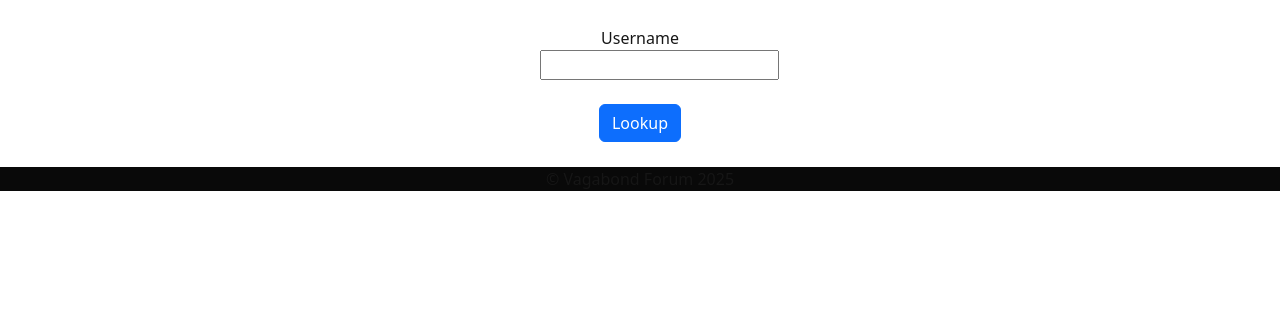
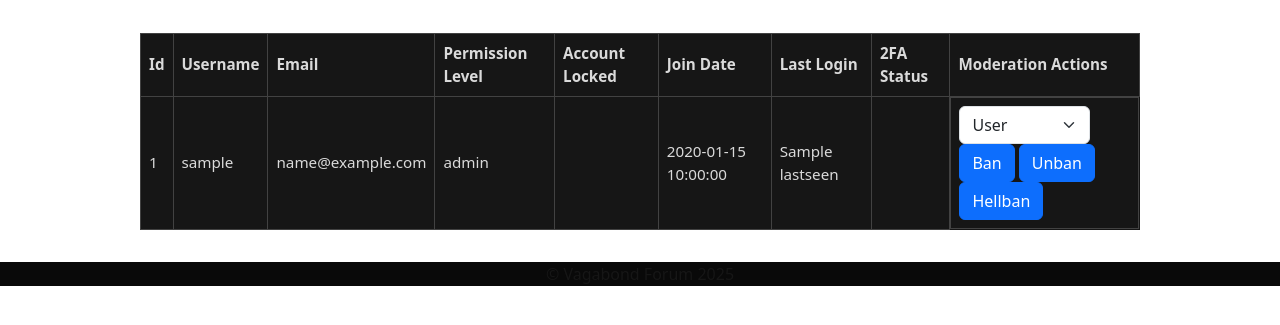
Before and after one commit to daylightInitiative/Vagabond-Forum, a Python web app: template vagabond/templates/admin_panel.html in a window 1280 px wide. Shown: the part 69-394 px from the top of the page. Run offline with Jinja, Linux system fonts and the light colour scheme; the template is opened without the code that fills it: most values are stand-ins (such as "Sample title", 1, 10 or a date in 2020); some libraries are stand-ins or nearby versions.

Commit message:
Simplified and hardened session setup route from query params->cookie approach, added a basic admin view table of users

```diff
--- a/vagabond/analytics/routes.py
+++ b/vagabond/analytics/routes.py
@@ -11,7 +11,7 @@
 log = logging.getLogger(__name__)
 
 @analytics_bp.route('/get_analytics_data', methods=['GET'])
-@requires_permission([Perms.ADMIN, Perms.MODERATOR])
+@requires_permission([Perms.ADMIN])
 def send_analytics_data():
     if request.method == "GET":
         abort_if_not_signed_in()
@@ -69,8 +69,9 @@
         # for right now before we get more "advanced" analytics
         # we're just going to track if the user is_online or not.
         analytics_data = request.get_json()
+        exit_page_path = analytics_data.get("exitpage")
 
-        exit_page_path = analytics_data.get("exitpage")
+
 
         # save exit page data
         db.write(query_str="""
--- a/vagabond/profile/module.py
+++ b/vagabond/profile/module.py
@@ -14,7 +14,7 @@
 
 def get_profile_info(userID: str) -> None:
     rows, cols = db.read(query_str="""
-        SELECT email, username, join_date, avatar_hash, is_2fa_enabled
+        SELECT email, username, join_date, avatar_hash, is_2fa_enabled, user_role, lastSeen
         FROM users
         WHERE id = %s
     """, get_columns=True, params=(userID,))
--- a/vagabond/templates/admin_panel.html
+++ b/vagabond/templates/admin_panel.html
@@ -2,34 +2,120 @@
 
 {% block content %}
 
-    <div style="width: 250px; align-self: center; padding: 25px;">
-        <label for="username">Username</label>
-        <input type="text" id="username" name="username" required>
-        <br><br>
-        <button id="lookup_username" class="btn btn-primary" type="button">Lookup</button>
-    </div>
-    <div id="admin-panel" style="display: none; width: 250px; align-self: center; padding: 25px;">
-        <img id="profile-picture" style="width: 200px; height: 200px;" src="">
-        <div id="profile-info"></div>
-        <br><br>
-        <button id="ban_button" class="btn btn-primary" type="button">Ban</button>
-        <button id="unban_button" class="btn btn-primary" type="button">Unban</button>
-        <button id="hellban_button" class="btn btn-primary" type="button">Hellban</button>
-        <br><br>
-        <select id="roleselect" class="form-select">
-            <option value="user">User</option>
-            <option value="moderator">Moderator</option>
-            <option value="admin">Admin</option>
-        </select>
-        <br>
-        <button id="change_role_button" class="btn btn-primary" type="button">Change</button>
-    </div>
+    <table class="unstyledTable">
+    <thead>
+    <tr>
+    <th>Id</th>
+    <th>Username</th>
+    <th>Email</th>
+    <th>Permission Level</th>
+    <th>Account Locked</th>
+    <th>Join Date</th>
+    <th>Last Login</th>
+    <th>2FA Status</th>
+    <th>Moderation Actions</th>
+    </tr>
+    </thead>
+    <tbody>
+        {% if user_table %}
+
+            {% for user in user_table %}
+                <tr>
+                <td>{{ user.id }}</td>
+                <td>{{ user.username }}</td>
+                <td>{{ user.email }}</td>
+                <td>{{ user.user_role }}</td>
+                <td>{{ user.account_locked }}</td>
+                <td>{{ user.join_date }}</td>
+                <td>{{ user.lastseen }}</td>
+                <td>{{ user.is_2fa_enabled }}</td>
+                <td style="display: inline-block;">
+                    <select style="width: fit-content;" id="roleselect" class="form-select">
+                        <option value="user">User</option>
+                        <option value="moderator">Moderator</option>
+                        <option value="admin">Admin</option>
+                    </select>
+                    <button id="ban_button" class="btn btn-primary" type="button">Ban</button>
+                    <button id="unban_button" class="btn btn-primary" type="button">Unban</button>
+                    <button id="hellban_button" class="btn btn-primary" type="button">Hellban</button>
+                </tr>
+            {% endfor %}
+        {% endif %}
+    </tbody>
+    </table>
+
+    <!-- so to do this we're going to feed information from the api endpoint to here via dictionary
+    -->
+    <!--
+    <p>This is a test</p>
+    <table class="unstyledTable">
+    <thead>
+    <tr>
+    <th>Id</th>
+    <th>Username</th>
+    <th>Email</th>
+    <th>Permission Level</th>
+    <th>Account Status</th>
+    <th>Join Date</th>
+    <th>Last Login</th>
+    <th>2FA Status</th>
+    <th>Moderation Actions</th>
+    </tr>
+    </thead>
+    <tbody>
+    <tr>
+    <td>cell1_1</td>
+    <td>cell2_1</td>
+    <td>cell3_1</td>
+    <td>cell4_1</td>
+    <td>cell5_1e</td>
+    <td>cell6_1e</td>
+    <td>cell7_1</td>
+    <td>cell8_e1</td>
+    <td><button>eeee</button></td>
+    </tr>
+    <tr>
+    <td>cell1_2</td>
+    <td>cell2_2</td>
+    <td>cell3_2</td>
+    <td>cell4_2</td>
+    <td>cell5_2</td>
+    <td>cell6_2</td>
+    <td>cell7_2</td>
+    <td>cell8_2</td>
+    <td>cell9_2</td>
+    </tr>
+    <tr>
+    <td>cell1_3</td>
+    <td>cell2_3</td>
+    <td>cell3_3</td>
+    <td>cell4_3</td>
+    <td>cell5_3</td>
+    <td>cell6_3</td>
+    <td>cell7_3</td>
+    <td>cell8_3</td>
+    <td>cell9_3</td>
+    </tr>
+    <tr>
+    <td>cell1_4</td>
+    <td>cell2_4</td>
+    <td>cell3_4</td>
+    <td>cell4_4</td>
+    <td>cell5_4</td>
+    <td>cell6_4</td>
+    <td>cell7_4</td>
+    <td>cell8_4</td>
+    <td>cell9_4</td>
+    </tr>
+    </tbody>
+    </table>
+     -->
 
     <script type="module">
         import { easyfetch } from '/static/js/easyfetch.js';
 
         async function onSubmitUsername(username) {
-            const profile_info = document.getElementById('profile-info');
+            // const profile_info = document.getElementById('profile-info');
 
             const response = await easyfetch('/admin', {
                 method: "POST",
@@ -41,41 +127,41 @@
 
             if (!response.ok) {
                 console.log(response.error);
-                admin_panel.style.display = 'none';
+                // admin_panel.style.display = 'none';
                 return;
             }
 
-            profile_info.querySelectorAll("p").forEach(element => {
-                element.remove();
-            });
+            // profile_info.querySelectorAll("p").forEach(element => {
+            //     element.remove();
+            // });
 
             const userinfo = response.data;
 
             console.log(userinfo);
-            const profile_picture = document.getElementById('profile-picture');
+            //const profile_picture = document.getElementById('profile-picture');
 
-            if (userinfo.avatar_hash && profile_picture) {
-                profile_picture.src = userinfo.avatar_hash;
-            }
+            // if (userinfo.avatar_hash && profile_picture) {
+            //     profile_picture.src = userinfo.avatar_hash;
+            // }
 
-            const admin_panel = document.getElementById('admin-panel');
-            admin_panel.style.display = 'block';
+            // const admin_panel = document.getElementById('admin-panel');
+            // admin_panel.style.display = 'block';
 
-            const display_dict = {
-                "Username": username,
-                "UserID": userinfo.user_id,
-                "Account Locked": userinfo.account_locked,
-                "Permission Level": userinfo.user_role,
-                "Joined": userinfo.join_date,
-                "Last Seen": userinfo.lastseen,
-                "Is Online": userinfo.is_online
-            };
+            // const display_dict = {
+            //     "Username": username,
+            //     "UserID": userinfo.user_id,
+            //     "Account Locked": userinfo.account_locked,
+            //     "Permission Level": userinfo.user_role,
+            //     "Joined": userinfo.join_date,
+            //     "Last Seen": userinfo.lastseen,
+            //     "Is Online": userinfo.is_online
+            // };
 
-            Object.keys(display_dict).forEach(key => {
-                let new_text = document.createElement("p");
-                new_text.textContent = `${key}: ` + display_dict[key];
-                profile_info.appendChild(new_text);
-            });
+            // Object.keys(display_dict).forEach(key => {
+            //     let new_text = document.createElement("p");
+            //     new_text.textContent = `${key}: ` + display_dict[key];
+            //     profile_info.appendChild(new_text);
+            // });
         }
 
         async function onSendAction(username, actionName, extraInfo = {}) {
@@ -100,24 +186,24 @@
 
         document.addEventListener("DOMContentLoaded", (event) => {
 
-            const username = document.getElementById('username');
-            const display_username = document.getElementById('username-display');
-            const submit_username = document.getElementById('lookup_username');
+            // const username = document.getElementById('username');
+            // const display_username = document.getElementById('username-display');
+            // const submit_username = document.getElementById('lookup_username');
 
-            submit_username.addEventListener('click', () => onSubmitUsername(username.value));
+            // submit_username.addEventListener('click', () => onSubmitUsername(username.value));
 
             const ban_button = document.getElementById('ban_button');
             const unban_button = document.getElementById('unban_button');
             const hellban_button = document.getElementById('hellban_button');
-            const change_role_button = document.getElementById('change_role_button');
+            // const change_role_button = document.getElementById('change_role_button');
 
             ban_button.addEventListener('click', () => onSendAction(username.value, "ban"));
             unban_button.addEventListener('click', () => onSendAction(username.value, "unban"));
 
             hellban_button.addEventListener('click', () => onSendAction(username.value, "shadowban"));
-            change_role_button.addEventListener('click', () => onSendAction(username.value, "changerole", {
-                new_user_role: document.getElementById('roleselect').value
-            }));
+            // change_role_button.addEventListener('click', () => onSendAction(username.value, "changerole", {
+            //     new_user_role: document.getElementById('roleselect').value
+            // }));
 
 
             // const response = await easyfetch('/api/data', {
```
Also changed, not shown: routes.json (added, +9 -0 lines), vagabond/admin/routes.py (+19 -2 lines), vagabond/login/routes.py (+16 -2 lines), vagabond/sessions/routes.py (+0 -21 lines), vagabond/templates/old_admin_panel.html (added, +131 -0 lines).
